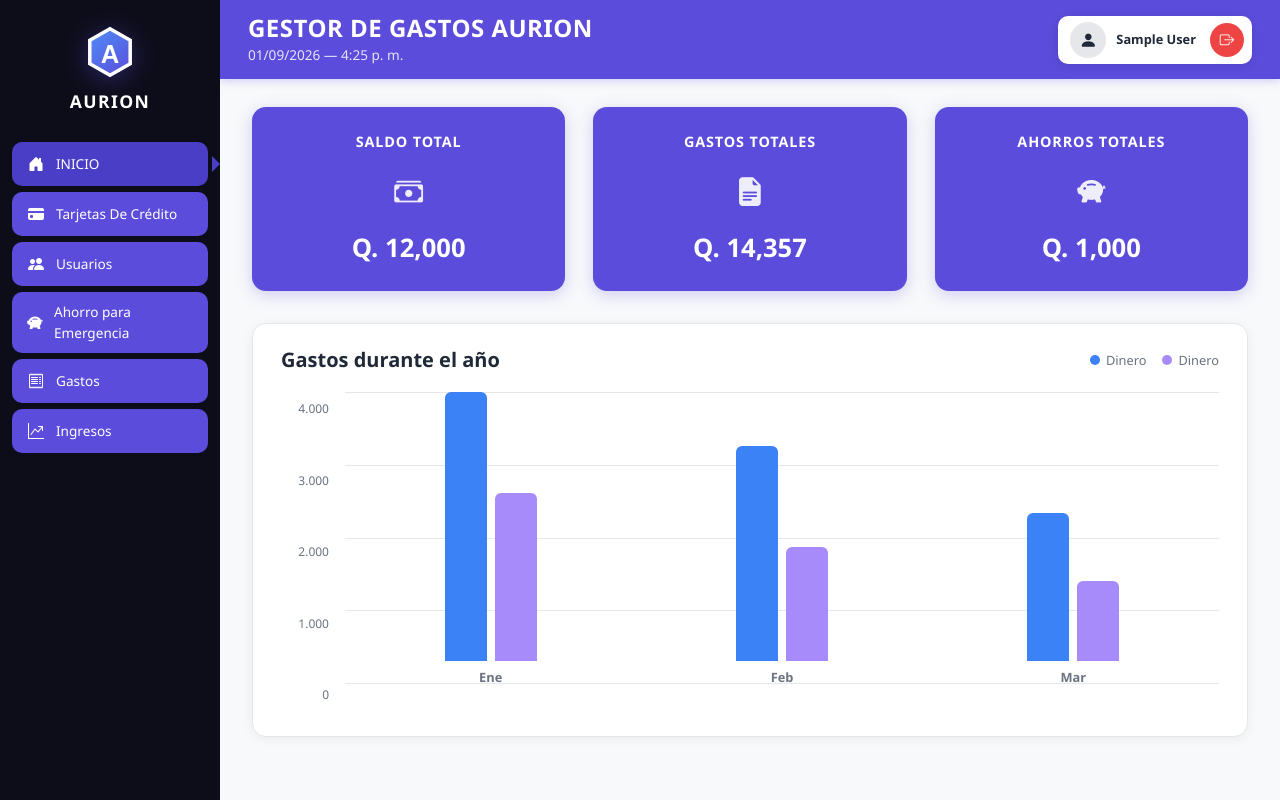
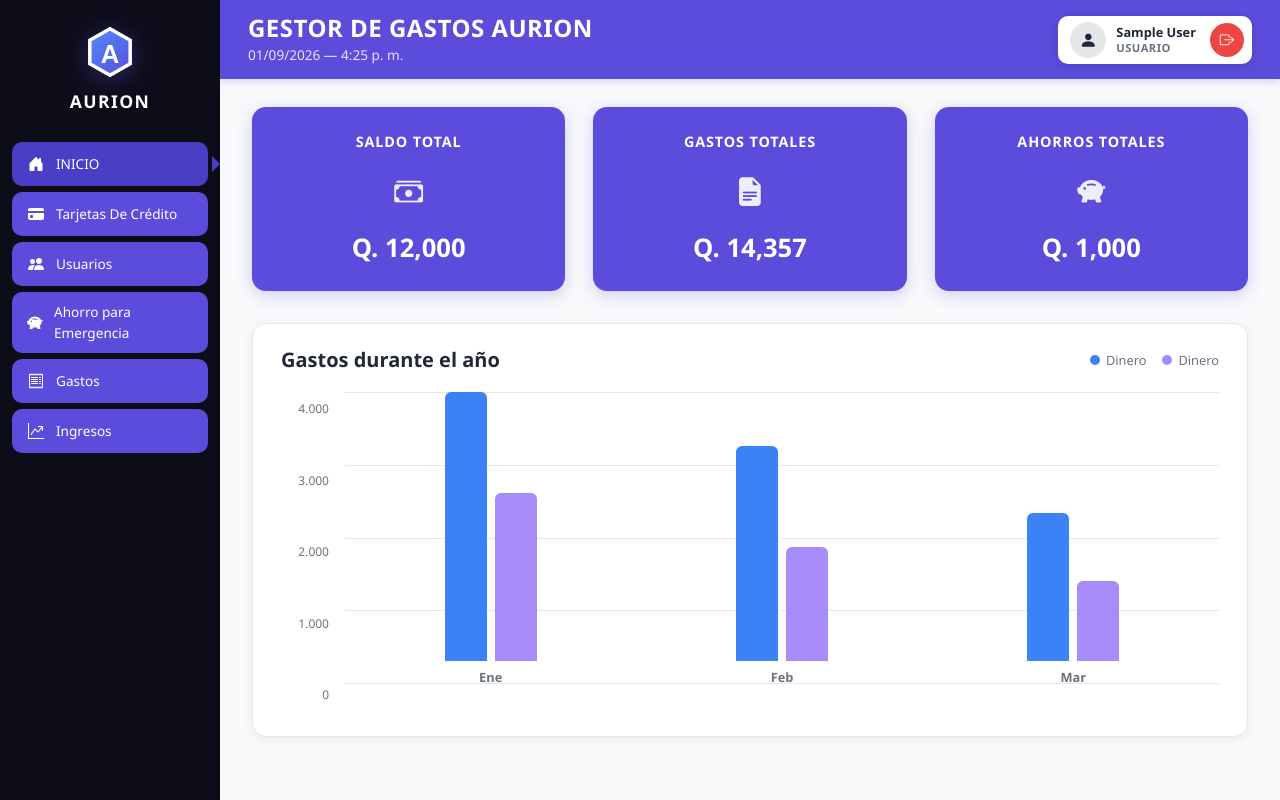
Before and after one commit to dtuquer-2025318/Gestor-De-Gastos-Dashboard-Aurion, an Angular app in the folder frontend/: page /dashboard in a window 1280 px wide. Built offline with nearby package versions, Linux system fonts and the light colour scheme; no server answers; sample sign-in values are in the browser's storage.

Commit message:
fix: agregar gestión de perfil, modal de logout y roles de usuario

```diff
--- a/frontend/src/app/features/dashboard/dashboard.component.ts
+++ b/frontend/src/app/features/dashboard/dashboard.component.ts
@@ -99,6 +99,15 @@ export class DashboardComponent implements OnInit, OnDestroy {
     });
   }
 
+  /**
+   * Devuelve el nombre legible del rol según el enum del backend.
+   * ADMIN → 'Admin' | USER → 'Usuario'
+   */
+  get userRoleLabel(): string {
+    const role = this.currentUser()?.role;
+    return role === 'ADMIN' ? 'Admin' : 'Usuario';
+  }
+
   /* ─── Modal de logout ─── */
   openLogoutModal(): void {
     this.showLogoutModal.set(true);
```
